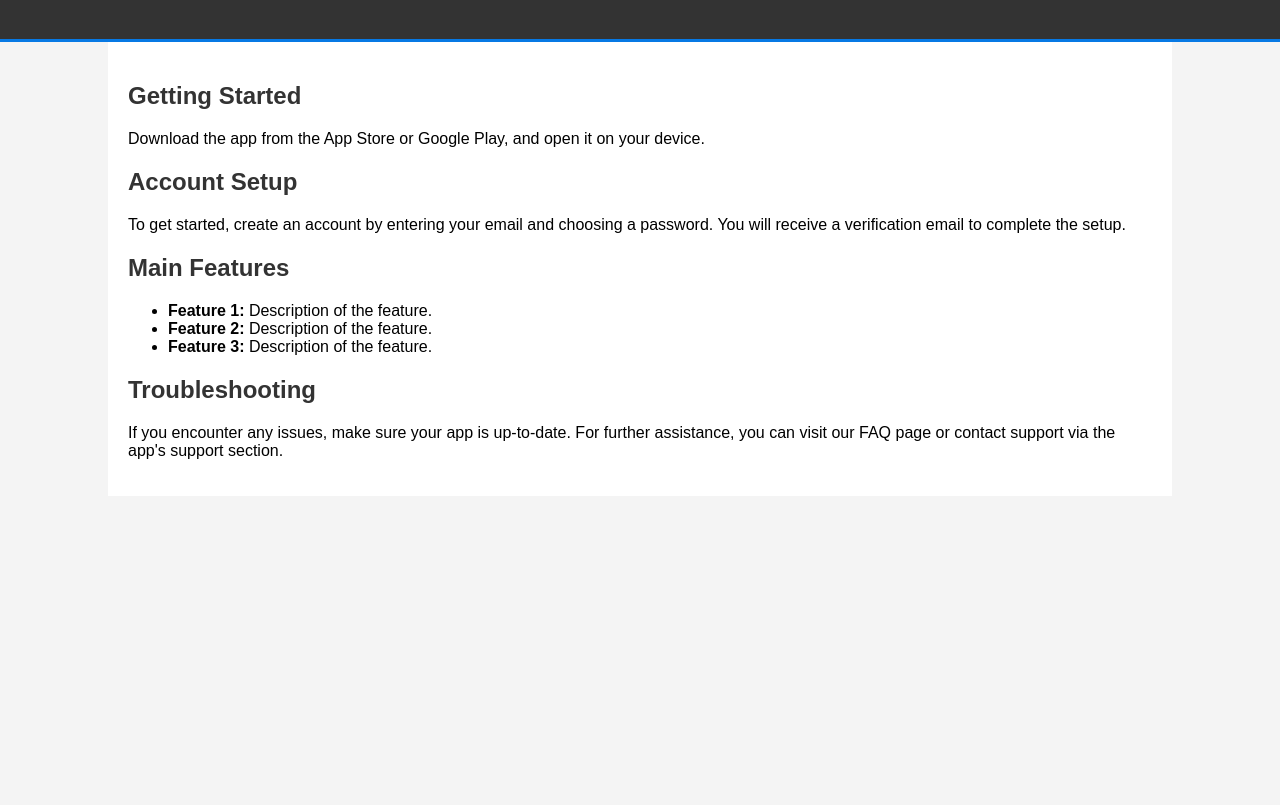
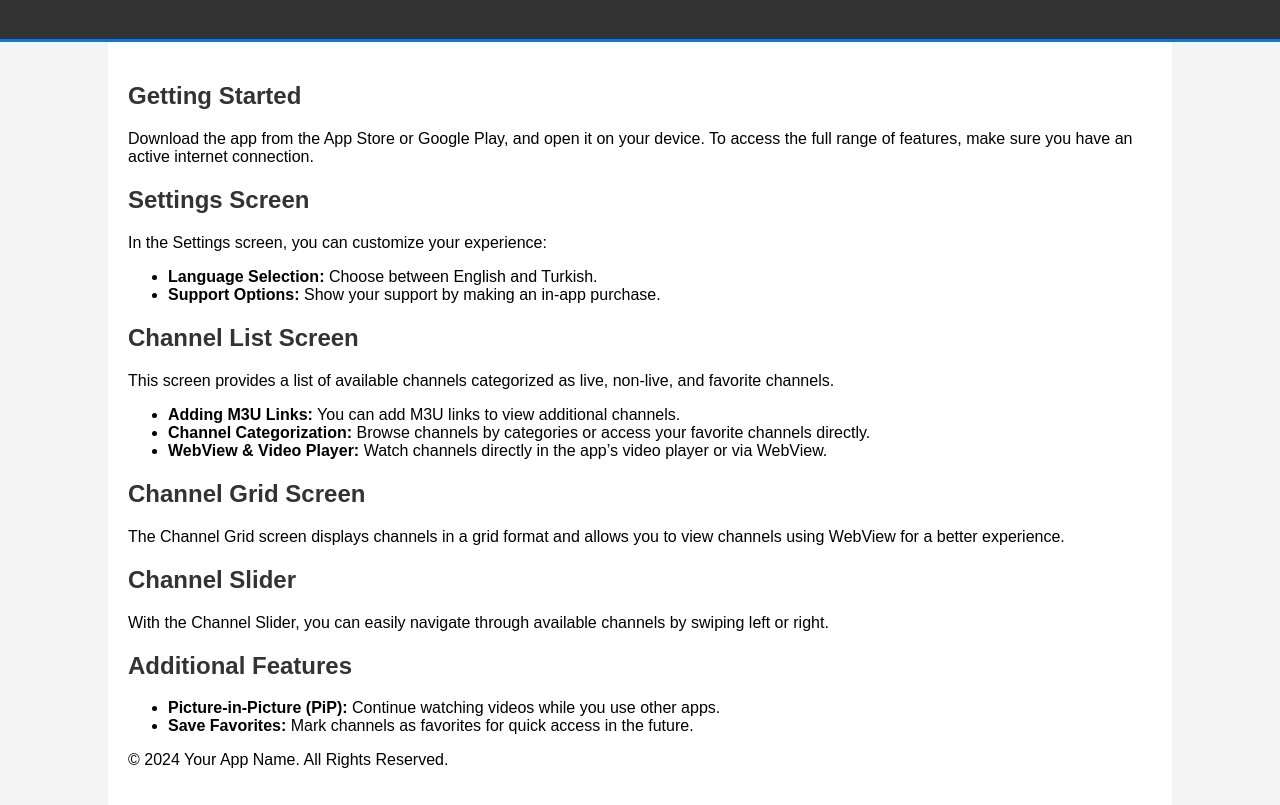
Before and after one commit to mykocer/Fiptv-Support, a plain HTML site: page index.html in a window 1280 px wide. Shown: the part 41-846 px from the top of the page. Before the commit the page ends 800 px from the top, so only its background shows below. Drawn offline with Linux system fonts and the light colour scheme.

Commit message:
Update index.html

```diff
--- a/index.html
+++ b/index.html
@@ -45,27 +45,49 @@
   <div class="container">
     <section>
       <h2>Getting Started</h2>
-      <p>Download the app from the App Store or Google Play, and open it on your device.</p>
+      <p>Download the app from the App Store or Google Play, and open it on your device. To access the full range of features, make sure you have an active internet connection.</p>
     </section>
 
     <section>
-      <h2>Account Setup</h2>
-      <p>To get started, create an account by entering your email and choosing a password. You will receive a verification email to complete the setup.</p>
-    </section>
-
-    <section>
-      <h2>Main Features</h2>
+      <h2>Settings Screen</h2>
+      <p>In the Settings screen, you can customize your experience:</p>
       <ul>
-        <li><strong>Feature 1:</strong> Description of the feature.</li>
-        <li><strong>Feature 2:</strong> Description of the feature.</li>
-        <li><strong>Feature 3:</strong> Description of the feature.</li>
+        <li><strong>Language Selection:</strong> Choose between English and Turkish.</li>
+        <li><strong>Support Options:</strong> Show your support by making an in-app purchase.</li>
       </ul>
     </section>
 
     <section>
-      <h2>Troubleshooting</h2>
-      <p>If you encounter any issues, make sure your app is up-to-date. For further assistance, you can visit our FAQ page or contact support via the app's support section.</p>
+      <h2>Channel List Screen</h2>
+      <p>This screen provides a list of available channels categorized as live, non-live, and favorite channels.</p>
+      <ul>
+        <li><strong>Adding M3U Links:</strong> You can add M3U links to view additional channels.</li>
+        <li><strong>Channel Categorization:</strong> Browse channels by categories or access your favorite channels directly.</li>
+        <li><strong>WebView & Video Player:</strong> Watch channels directly in the app’s video player or via WebView.</li>
+      </ul>
     </section>
+
+    <section>
+      <h2>Channel Grid Screen</h2>
+      <p>The Channel Grid screen displays channels in a grid format and allows you to view channels using WebView for a better experience.</p>
+    </section>
+
+    <section>
+      <h2>Channel Slider</h2>
+      <p>With the Channel Slider, you can easily navigate through available channels by swiping left or right.</p>
+    </section>
+
+    <section>
+      <h2>Additional Features</h2>
+      <ul>
+        <li><strong>Picture-in-Picture (PiP):</strong> Continue watching videos while you use other apps.</li>
+        <li><strong>Save Favorites:</strong> Mark channels as favorites for quick access in the future.</li>
+      </ul>
+    </section>
+
+    <footer>
+      <p>© 2024 Your App Name. All Rights Reserved.</p>
+    </footer>
   </div>
 </body>
 </html>
```
